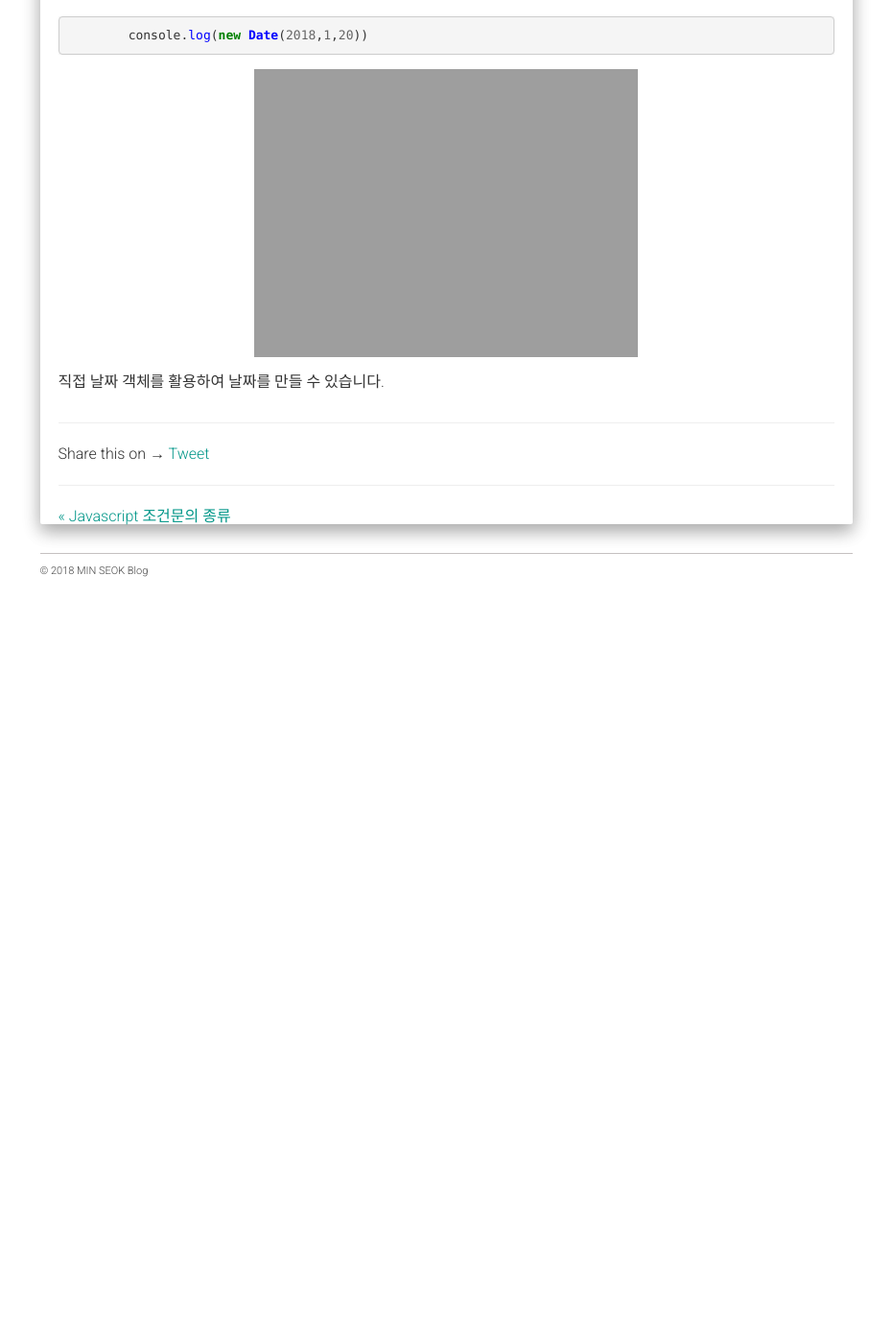
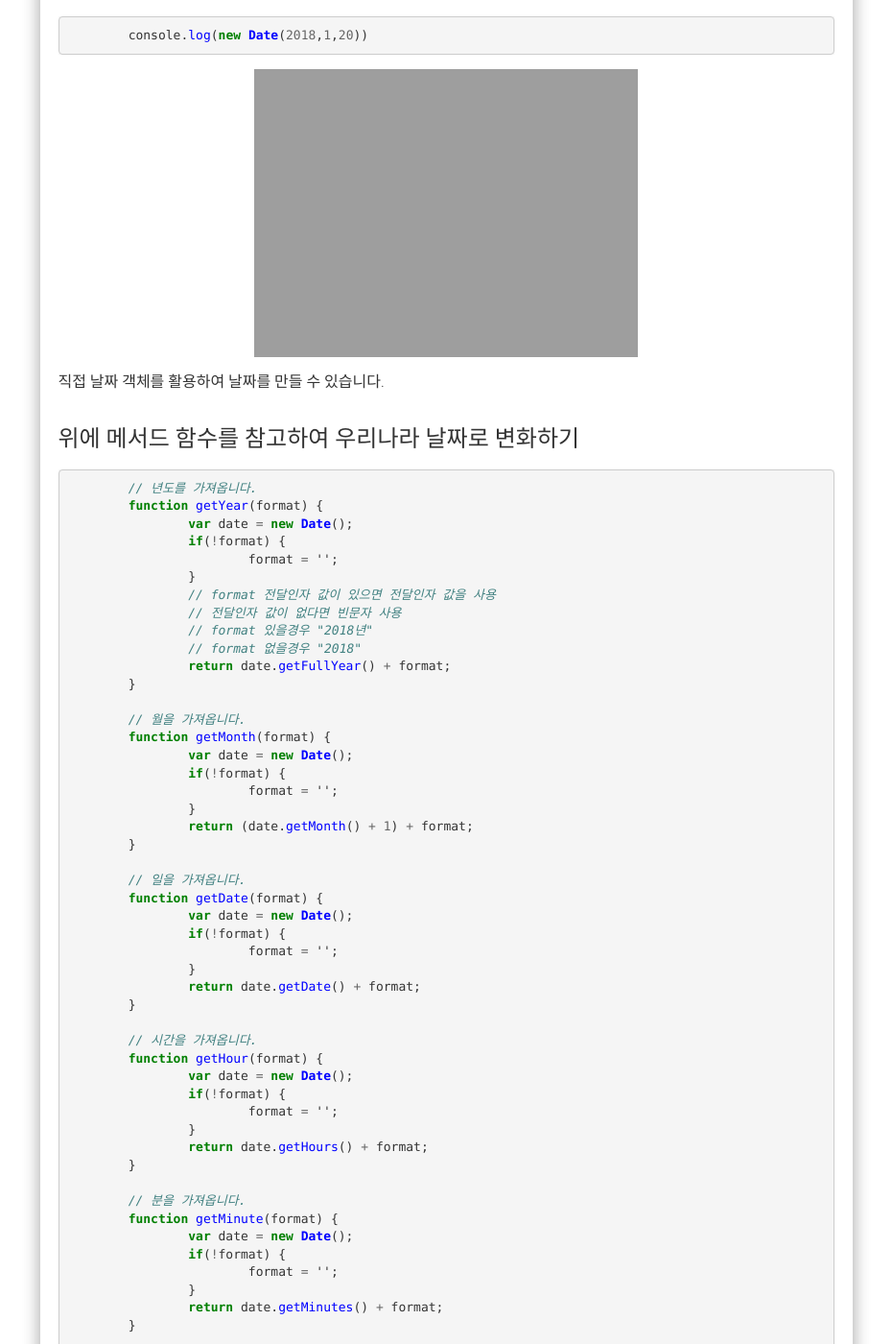
Before and after one commit to alalstjr/promote.github.io, a Jekyll site: the page built from _posts/2018-09-09-JavaScript 시간과 날짜객체(Date).md, in a window 1280 px wide and 1400 px high, scrolled down 2906 px. Shown: the whole window at 96% size, without its empty margins (321-1251 px from the left). Built offline with Jekyll 4.4.1, drawn with Linux system fonts in a browser that asks for light colours; nearby versions of some CDN libraries; our own code applies the rules of GitHub Pages for plain Markdown files; comment, search, counter and statistics services are not loaded; before the commit the page ends 3536 px from its top, so only the background shows below that; some of the changed text lies outside the part shown.

Commit message:
Update 2018-09-09-JavaScript 시간과 날짜객체(Date).md

```diff
--- a/_posts/2018-09-09-JavaScript 시간과 날짜객체(Date).md
+++ b/_posts/2018-09-09-JavaScript 시간과 날짜객체(Date).md
@@ -121,3 +121,117 @@
 	</div>
 	<p>직접 날짜 객체를 활용하여 날짜를 만들 수 있습니다.</p>
 </div>
+
+<div class="box">
+	<div class="small-title">위에 메서드 함수를 참고하여 우리나라 날짜로 변화하기</div>
+{% highlight javascript %}
+	// 년도를 가져옵니다.
+	function getYear(format) {
+		var date = new Date();
+		if(!format) {
+			format = '';
+		}
+		// format 전달인자 값이 있으면 전달인자 값을 사용
+		// 전달인자 값이 없다면 빈문자 사용
+		// format 있을경우 "2018년"
+		// format 없을경우 "2018"
+		return date.getFullYear() + format;
+	}
+
+	// 월을 가져옵니다.
+	function getMonth(format) {
+		var date = new Date();
+		if(!format) {
+			format = '';
+		}
+		return (date.getMonth() + 1) + format;
+	}
+
+	// 일을 가져옵니다.
+	function getDate(format) {
+		var date = new Date();
+		if(!format) {
+			format = '';
+		}
+		return date.getDate() + format;
+	}
+
+	// 시간을 가져옵니다.
+	function getHour(format) {
+		var date = new Date();
+		if(!format) {
+			format = '';
+		}
+		return date.getHours() + format;
+	}
+
+	// 분을 가져옵니다.
+	function getMinute(format) {
+		var date = new Date();
+		if(!format) {
+			format = '';
+		}
+		return date.getMinutes() + format;
+	}
+
+	// 초를 가져옵니다.
+	function getSecond(format) {
+		var date = new Date();
+		if(!format) {
+			format = '';
+		}
+		return date.getSeconds() + format;
+	}
+
+	// 몇 밀리초를 가져옵니다.
+	function getMillisecond(format) {
+		var date = new Date();
+		if(!format) {
+			format = '';
+		}
+		return date.getMilliseconds() + format;
+	}
+
+	// 요일을 가져옵니다.
+	function getDay(format) {
+		var date = new Date();
+		var day  = date.getDay();
+		switch(day){
+			case 0:
+			day = '일';
+			break;
+			case 1:
+			day = '월';
+			break;
+			case 2:
+			day = '화';
+			break;
+			case 3:
+			day = '수';
+			break;
+			case 4:
+			day = '목';
+			break;
+			case 5:
+			day = '금';
+			break;
+			case 6:
+			day = '토';
+			break;
+		}
+		if(!format){
+			format = "";
+		}
+		return day + format;
+	}
+{% endhighlight %}
+
+<div class="img-box">
+  <img src="{{ site.baseurl }}/static/img/post/2018-09-09-4.png" alt="자바스크립트 출력확인" />
+</div>
+
+<p>요일 같은 경우에는 swicth 문을 활용하여 숫자로 출력되는것을 </p>
+<p>'월화수목금토일' 로 조건문을 찾아 변환하여 출력하게 하였습니다.</p>
+
+<p>함수를 만들어 쉡게 Date 객체를 만들어 시간과 날짜를 불러올 수 있었습니다.</p>
+</div>
```
